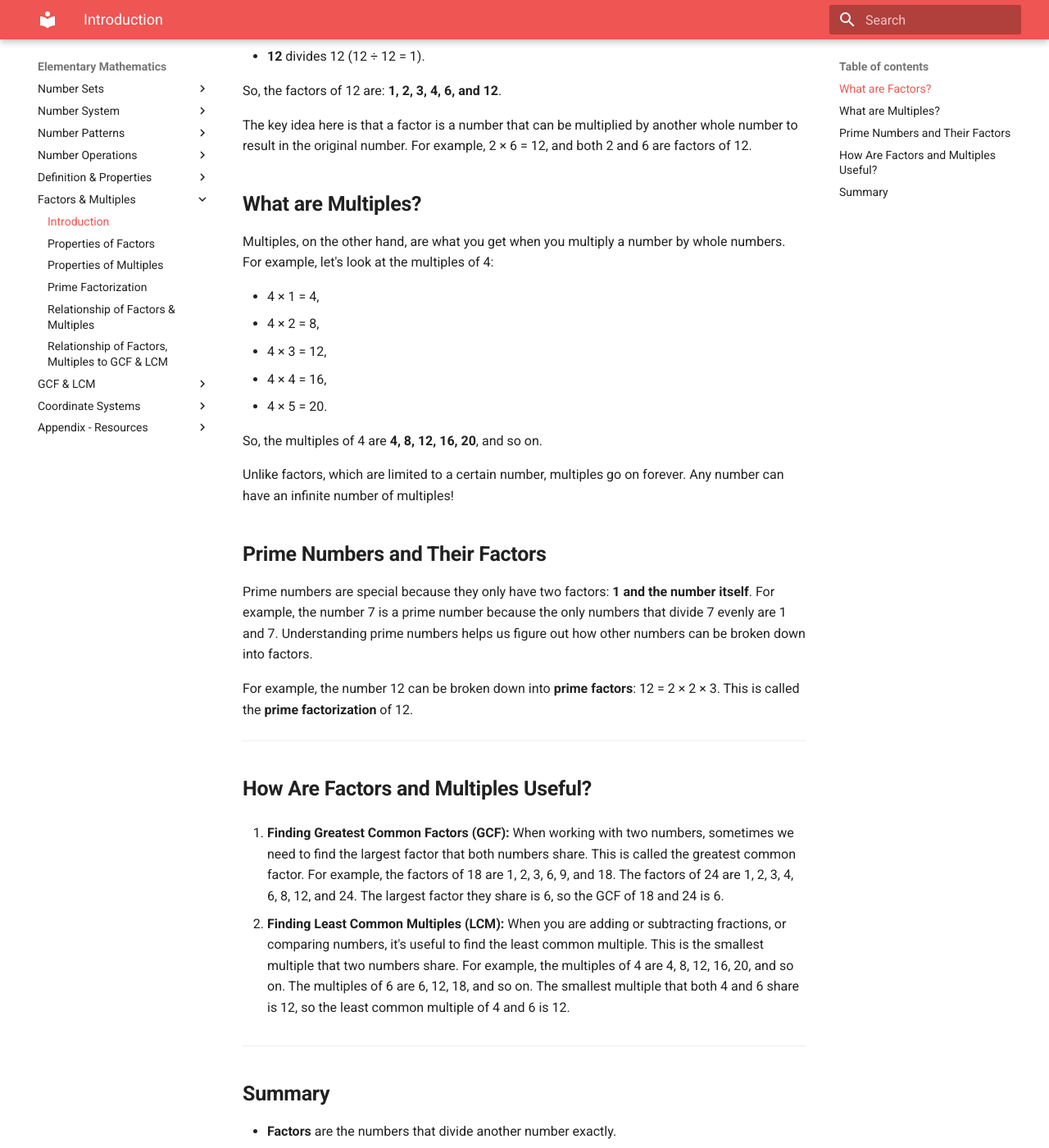
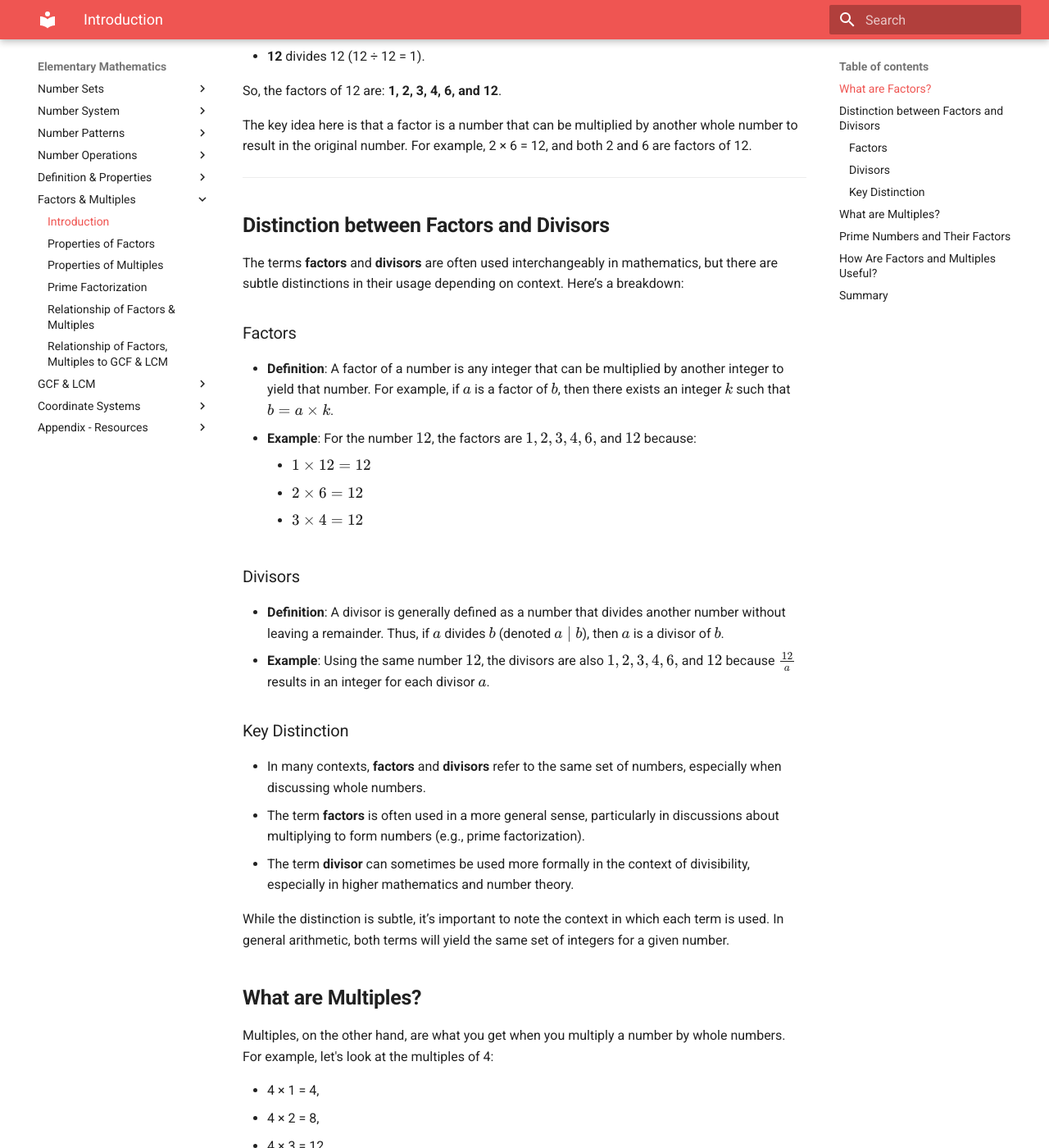
Before and after one commit to baseonballs/mpower-sitedocs, an MkDocs documentation site: the page built from site-docs/mathematics/elem/core-concepts/factors-multiples/intro.md, in a window 1280 px wide and 1400 px high, scrolled down 693 px. Shown: the whole window at 82% size. Built offline with MkDocs 1.6.1 and Material for MkDocs 9.7.7, drawn with Linux system fonts in a browser that asks for light colours; formulas are drawn with MathJax 3.

Commit message:
Added context to distinction between divisors and factors.

```diff
--- a/site-docs/mathematics/elem/core-concepts/factors-multiples/intro.md
+++ b/site-docs/mathematics/elem/core-concepts/factors-multiples/intro.md
@@ -21,6 +21,30 @@ Let's try:
 So, the factors of 12 are: **1, 2, 3, 4, 6, and 12**.
 
 The key idea here is that a factor is a number that can be multiplied by another whole number to result in the original number. For example, 2 × 6 = 12, and both 2 and 6 are factors of 12.
+
+---
+
+## **Distinction between Factors and Divisors**
+
+The terms **factors** and **divisors** are often used interchangeably in mathematics, but there are subtle distinctions in their usage depending on context. Here’s a breakdown:
+
+### Factors
+- **Definition**: A factor of a number is any integer that can be multiplied by another integer to yield that number. For example, if \( a \) is a factor of \( b \), then there exists an integer \( k \) such that \( b = a \times k \).
+- **Example**: For the number \( 12 \), the factors are \( 1, 2, 3, 4, 6, \) and \( 12 \) because:
+      - \( 1 \times 12 = 12 \)
+      - \( 2 \times 6 = 12 \)
+      - \( 3 \times 4 = 12 \)
+
+### Divisors
+- **Definition**: A divisor is generally defined as a number that divides another number without leaving a remainder. Thus, if \( a \) divides \( b \) (denoted \( a \mid b \)), then \( a \) is a divisor of \( b \).
+- **Example**: Using the same number \( 12 \), the divisors are also \( 1, 2, 3, 4, 6, \) and \( 12 \) because \( \frac{12}{a} \) results in an integer for each divisor \( a \).
+
+### Key Distinction
+- In many contexts, **factors** and **divisors** refer to the same set of numbers, especially when discussing whole numbers.
+- The term **factors** is often used in a more general sense, particularly in discussions about multiplying to form numbers (e.g., prime factorization).
+- The term **divisor** can sometimes be used more formally in the context of divisibility, especially in higher mathematics and number theory.
+
+While the distinction is subtle, it’s important to note the context in which each term is used. In general arithmetic, both terms will yield the same set of integers for a given number.
 
 ## **What are Multiples?**
 
```
